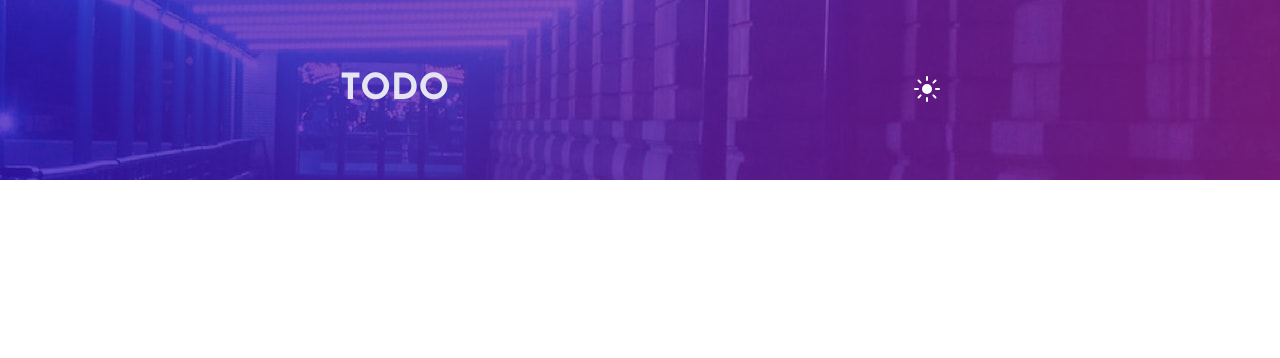
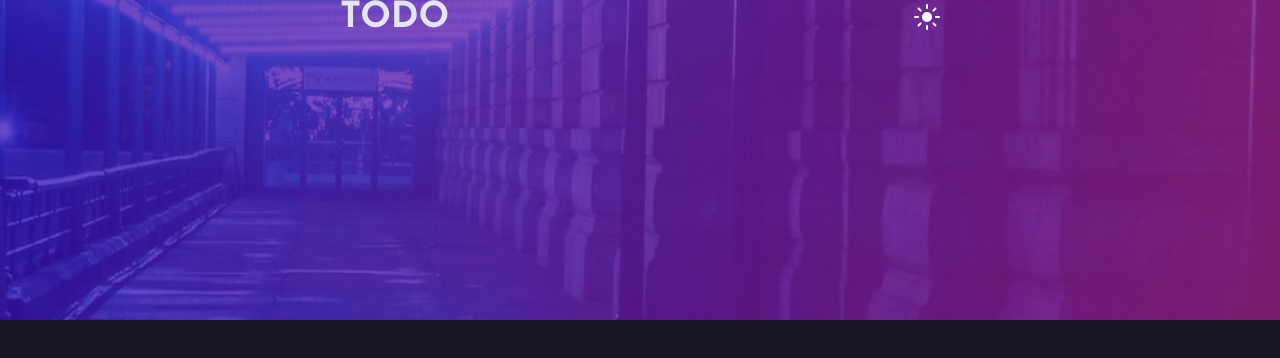
Before and after one commit to Ash6402/web_technologies_24, a React (Vite) app in the folder practice/react/todo-app/: page / in a window 1280 px wide. Shown: the top 358 px of the page. Built offline with nearby package versions, Linux system fonts and the light colour scheme.

Commit message:
applied images to body background

```diff
--- a/practice/react/todo-app/src/components/header.css
+++ b/practice/react/todo-app/src/components/header.css
@@ -1,25 +1,5 @@
-.header{
-    background: url(../assets/images/bg-mobile-dark.jpg) no-repeat;
-    background-size: cover;
-    padding-block: 4rem;
-}
-
-.light .header{
-    background-image: url(../assets/images/bg-mobile-light.jpg);
-}
-
 .main-text{
     font-size: 200%;
     font-weight: var(--bold);
     color: var(--l-very-light-grayish-blue);
 }
-
-@media screen and (min-width: 700px) {
-    .header{
-        background: url(../assets/images/bg-desktop-dark.jpg) no-repeat;
-    }
-
-    .light .header{
-        background-image: url(../assets/images/bg-desktop-light.jpg);
-    }
-}
--- a/practice/react/todo-app/src/index.css
+++ b/practice/react/todo-app/src/index.css
@@ -34,9 +34,22 @@ html{
   font-size: var(--font-size);
 }
 
+body{
+  height: 100vh;
+  background: url(./assets/images/bg-desktop-dark.jpg) no-repeat;
+  background-size: 100% 40%;
+  background-color: var(--d-very-dark-blue);
+}
+
+.light{
+  background-color: var(--l-very-light-gray);
+  background-image: url(./assets/images/bg-desktop-light.jpg);
+}
+
 button{
   background: transparent;
   border: none;
+  cursor: pointer;
 }
 
 /* ======================================== UTILITIES =================================== */
```
